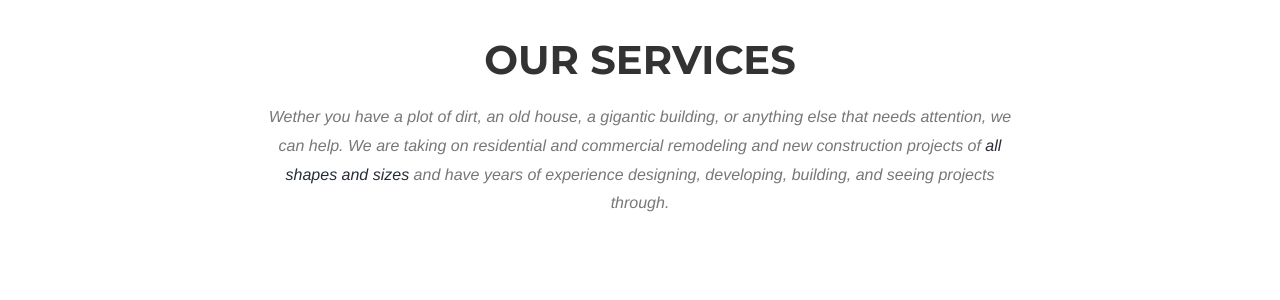
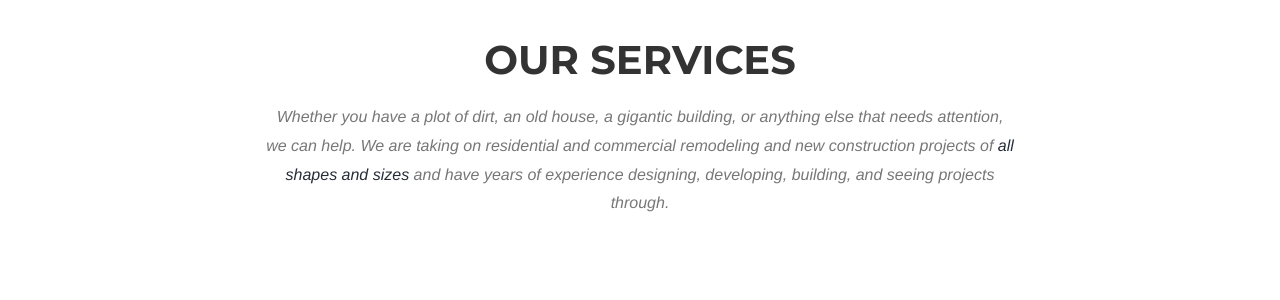
Before and after one commit to whaleen/sakuragroup.co, a Jekyll site: the page built from index.html, in a window 1280 px wide and 900 px high, scrolled down 792 px. Shown: the part 152-452 px from the top of the window. Built offline with Jekyll 4.4.1, drawn with Linux system fonts in a browser that asks for light colours; some web fonts are replaced; part of the change alters nothing that is shown; some of the changed text lies outside the part shown.

Commit message:
update address, add ccb

```diff
--- a/_config.yml
+++ b/_config.yml
@@ -1,5 +1,5 @@
-url: http://sakuragroup.co
-# url: http://127.0.0.1:4000
+# url: http://sakuragroup.co
+url: http://127.0.0.1:4000
 
 #baseurl: /agency-jekyll-theme/
 
--- a/_includes/footer.html
+++ b/_includes/footer.html
@@ -15,7 +15,9 @@
                 <div class="col-md-4">
                     <ul class="list-inline">
                         <li>
-                            2010 SE 7th Ave Portland Oregon 97211
+                            1020 SE 7th #15235 Portland Oregon 97214<br>
+                            CCB# 207785
+
                         </li>
                     </ul>
                 </div>
--- a/_includes/services.html
+++ b/_includes/services.html
@@ -4,7 +4,7 @@
             <div class="row">
                 <div class="col-lg-8 col-lg-offset-2 text-center">
                     <h2 class="section-heading">Our Services</h2>
-                    <h3 class="section-subheading text-muted services-statement">Wether you have a plot of dirt, an old house, a gigantic building, or anything else that needs attention, we can help. We are taking on residential and commercial remodeling and new construction projects of <a href="#portfolio" class="page-scroll">all shapes and sizes</a> and have years of experience designing, developing, building, and seeing projects through.</h3>
+                    <h3 class="section-subheading text-muted services-statement">Whether you have a plot of dirt, an old house, a gigantic building, or anything else that needs attention, we can help. We are taking on residential and commercial remodeling and new construction projects of <a href="#portfolio" class="page-scroll">all shapes and sizes</a> and have years of experience designing, developing, building, and seeing projects through.</h3>
                 </div>
             </div>
             <hr />
```
